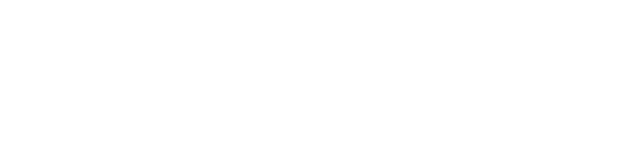
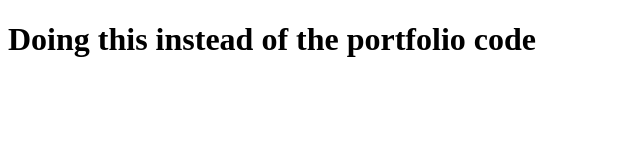
Before and after one commit to catherjh/crap-portfolio, a plain HTML site: page index.html in a window 1280 px wide. Shown: the whole page, without its empty margins (0-640 px from the left). Drawn offline with Linux system fonts and the light colour scheme.

Commit message:
Add index html

```diff
--- a/index.html
+++ b/index.html
@@ -5,6 +5,6 @@
     <title>crap portfolio</title>
   </head>
   <body>
-
+    <h1>Doing this instead of the portfolio code</h1>
   </body>
 </html>
```
